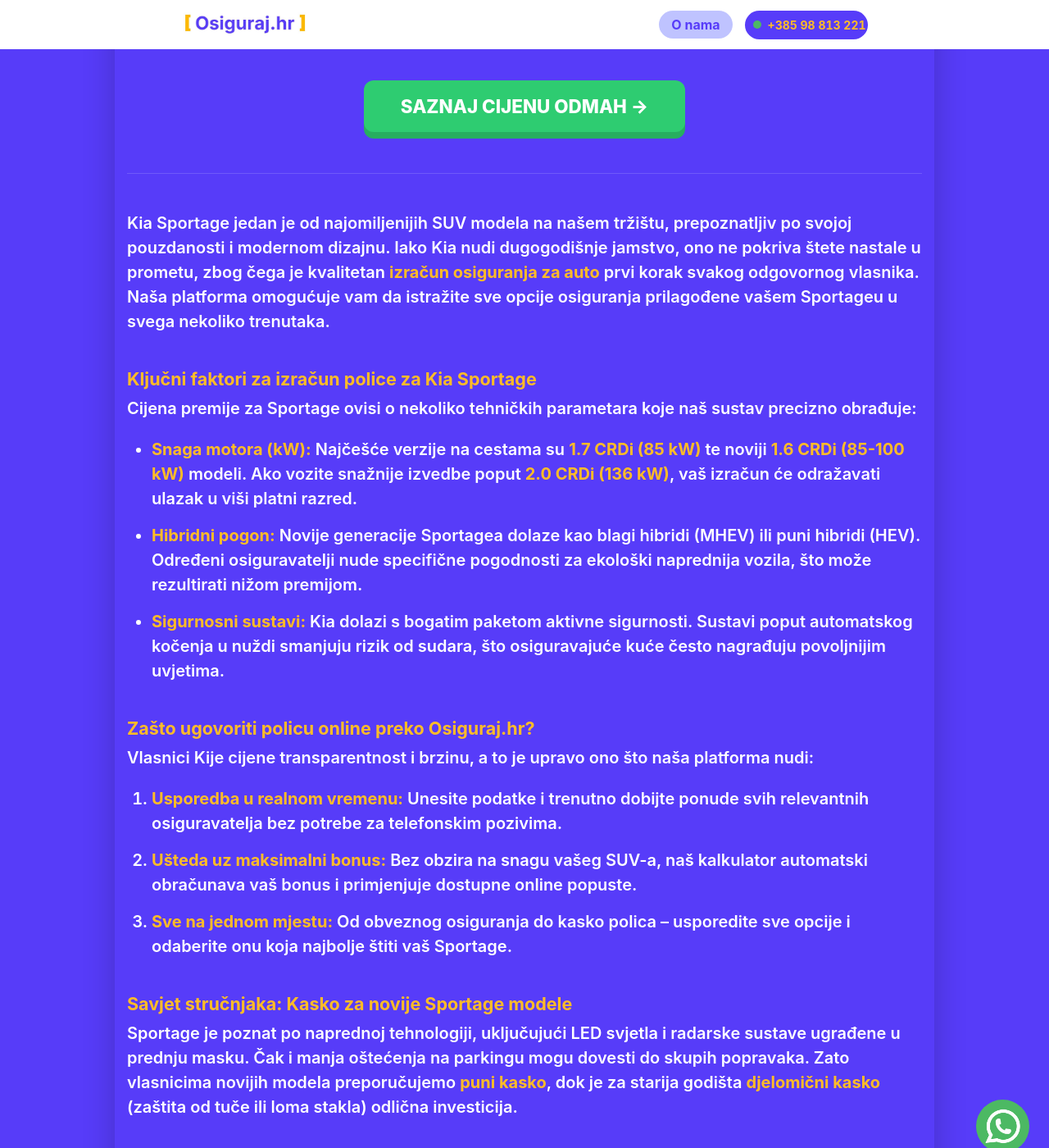
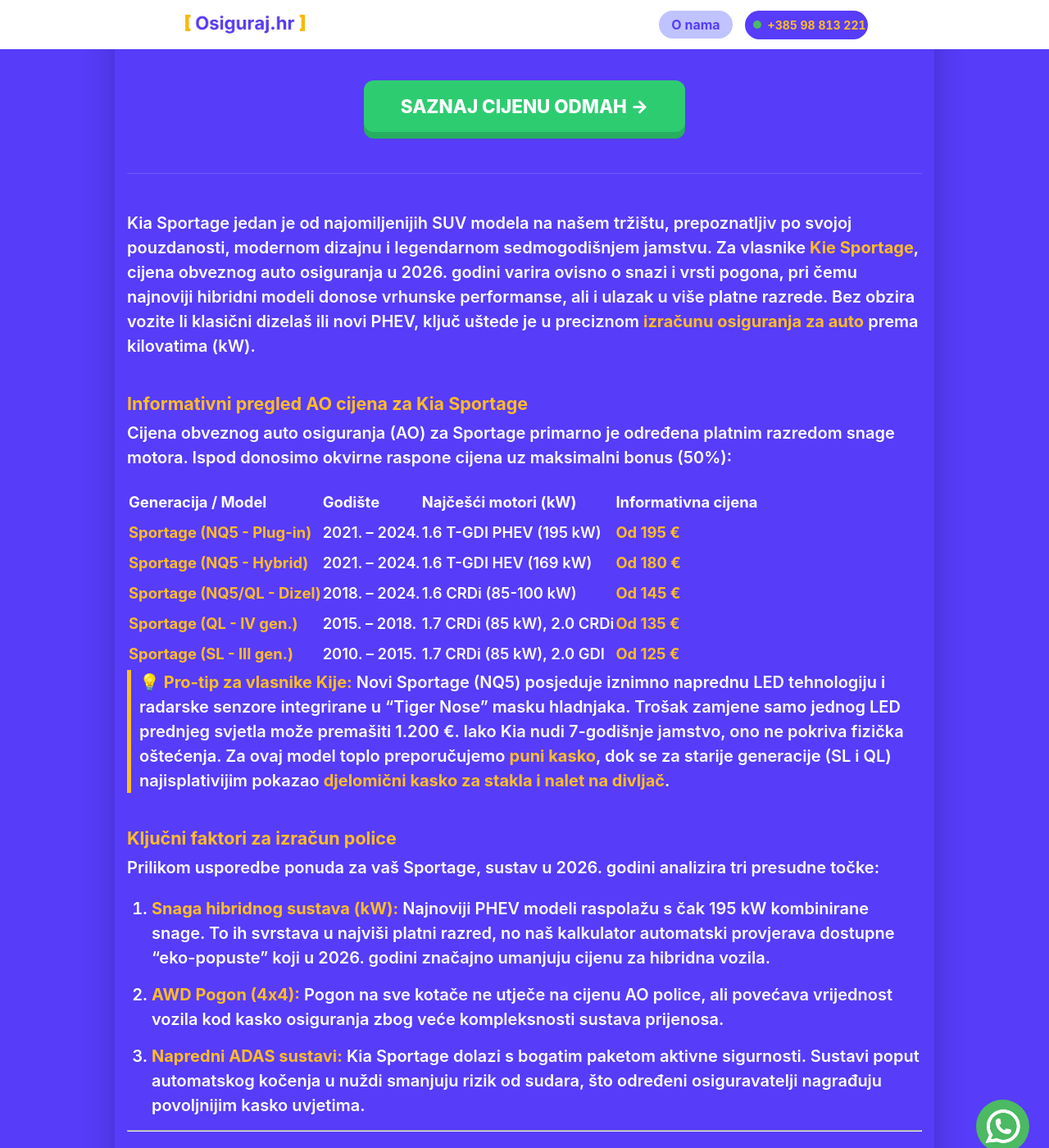
Before and after one commit to Filip-Gale/OsigurajHR, a Jekyll site: the page built from auto-osiguranje/kia-sportage.md, in a window 1280 px wide and 1400 px high, scrolled down 315 px. Shown: the whole window at 82% size. Built offline with Jekyll 4.4.1, drawn with Linux system fonts in a browser that asks for light colours; some of the changed text lies outside the part shown.

Commit message:
Update kia-sportage.md

```diff
--- a/auto-osiguranje/kia-sportage.md
+++ b/auto-osiguranje/kia-sportage.md
@@ -1,48 +1,82 @@
 ---
 layout: grad
-grad_ime: ""
-title: "Osiguranje za Kia Sportage | Online usporedba i ušteda (2026)"
+grad_ime: "Hrvatska"
+title: "Osiguranje za Kia Sportage | Cijene po godištima (2004-2024)"
 permalink: /auto-osiguranje/kia-sportage/
-description: "Saznajte točnu cijenu osiguranja za Kia Sportage. Usporedite ponude prema kW i godini proizvodnje uz uštedu do 30%."
+description: "Izračunajte cijenu osiguranja za Kia Sportage. Provjerite informativne cijene za Hybrid, PHEV i CRDi modele po godištima. Uštedite do 30% online."
 ---
 
-Kia Sportage jedan je od najomiljenijih SUV modela na našem tržištu, prepoznatljiv po svojoj pouzdanosti i modernom dizajnu. Iako Kia nudi dugogodišnje jamstvo, ono ne pokriva štete nastale u prometu, zbog čega je kvalitetan **izračun osiguranja za auto** prvi korak svakog odgovornog vlasnika. Naša platforma omogućuje vam da istražite sve opcije osiguranja prilagođene vašem Sportageu u svega nekoliko trenutaka.
+Kia Sportage jedan je od najomiljenijih SUV modela na našem tržištu, prepoznatljiv po svojoj pouzdanosti, modernom dizajnu i legendarnom sedmogodišnjem jamstvu. Za vlasnike **Kie Sportage**, cijena obveznog auto osiguranja u 2026. godini varira ovisno o snazi i vrsti pogona, pri čemu najnoviji hibridni modeli donose vrhunske performanse, ali i ulazak u više platne razrede. Bez obzira vozite li klasični dizelaš ili novi PHEV, ključ uštede je u preciznom **izračunu osiguranja za auto** prema kilovatima (kW).
 
-### Ključni faktori za izračun police za Kia Sportage
+### Informativni pregled AO cijena za Kia Sportage
 
-Cijena premije za Sportage ovisi o nekoliko tehničkih parametara koje naš sustav precizno obrađuje:
+Cijena obveznog auto osiguranja (AO) za Sportage primarno je određena platnim razredom snage motora. Ispod donosimo okvirne raspone cijena uz maksimalni bonus (50%):
 
-* **Snaga motora (kW):** Najčešće verzije na cestama su **1.7 CRDi (85 kW)** te noviji **1.6 CRDi (85-100 kW)** modeli. Ako vozite snažnije izvedbe poput **2.0 CRDi (136 kW)**, vaš izračun će odražavati ulazak u viši platni razred.
-* **Hibridni pogon:** Novije generacije Sportagea dolaze kao blagi hibridi (MHEV) ili puni hibridi (HEV). Određeni osiguravatelji nude specifične pogodnosti za ekološki naprednija vozila, što može rezultirati nižom premijom.
-* **Sigurnosni sustavi:** Kia dolazi s bogatim paketom aktivne sigurnosti. Sustavi poput automatskog kočenja u nuždi smanjuju rizik od sudara, što osiguravajuće kuće često nagrađuju povoljnijim uvjetima.
+| Generacija&nbsp;/&nbsp;Model | Godište&nbsp;&nbsp;&nbsp;&nbsp;&nbsp; | Najčešći motori (kW)&nbsp;&nbsp;&nbsp;&nbsp;&nbsp;&nbsp;&nbsp;&nbsp; | Informativna cijena |
+| :--- | :--- | :--- | :--- |
+| **Sportage (NQ5 - Plug-in)** | 2021. – 2024. | 1.6 T-GDI PHEV (195 kW) | **Od 195 €** |
+| **Sportage (NQ5 - Hybrid)** | 2021. – 2024. | 1.6 T-GDI HEV (169 kW) | **Od 180 €** |
+| **Sportage (NQ5/QL - Dizel)**| 2018. – 2024. | 1.6 CRDi (85-100 kW) | **Od 145 €** |
+| **Sportage (QL - IV gen.)** | 2015. – 2018. | 1.7 CRDi (85 kW), 2.0 CRDi | **Od 135 €** |
+| **Sportage (SL - III gen.)** | 2010. – 2015. | 1.7 CRDi (85 kW), 2.0 GDI | **Od 125 €** |
 
-### Zašto ugovoriti policu online preko Osiguraj.hr?
+> **💡 Pro-tip za vlasnike Kije:** Novi Sportage (NQ5) posjeduje iznimno naprednu LED tehnologiju i radarske senzore integrirane u "Tiger Nose" masku hladnjaka. Trošak zamjene samo jednog LED prednjeg svjetla može premašiti 1.200 €. Iako Kia nudi 7-godišnje jamstvo, ono ne pokriva fizička oštećenja. Za ovaj model toplo preporučujemo **puni kasko**, dok se za starije generacije (SL i QL) najisplativijim pokazao **djelomični kasko za stakla i nalet na divljač**.
 
-Vlasnici Kije cijene transparentnost i brzinu, a to je upravo ono što naša platforma nudi:
+### Ključni faktori za izračun police
 
-1. **Usporedba u realnom vremenu:** Unesite podatke i trenutno dobijte ponude svih relevantnih osiguravatelja bez potrebe za telefonskim pozivima.
-2. **Ušteda uz maksimalni bonus:** Bez obzira na snagu vašeg SUV-a, naš kalkulator automatski obračunava vaš bonus i primjenjuje dostupne online popuste.
-3. **Sve na jednom mjestu:** Od obveznog osiguranja do kasko polica – usporedite sve opcije i odaberite onu koja najbolje štiti vaš Sportage.
+Prilikom usporedbe ponuda za vaš Sportage, sustav u 2026. godini analizira tri presudne točke:
+1.  **Snaga hibridnog sustava (kW):** Najnoviji PHEV modeli raspolažu s čak 195 kW kombinirane snage. To ih svrstava u najviši platni razred, no naš kalkulator automatski provjerava dostupne "eko-popuste" koji u 2026. godini značajno umanjuju cijenu za hibridna vozila.
+2.  **AWD Pogon (4x4):** Pogon na sve kotače ne utječe na cijenu AO police, ali povećava vrijednost vozila kod kasko osiguranja zbog veće kompleksnosti sustava prijenosa.
+3.  **Napredni ADAS sustavi:** Kia Sportage dolazi s bogatim paketom aktivne sigurnosti. Sustavi poput automatskog kočenja u nuždi smanjuju rizik od sudara, što određeni osiguravatelji nagrađuju povoljnijim kasko uvjetima.
 
-### Savjet stručnjaka: Kasko za novije Sportage modele
-
-Sportage je poznat po naprednoj tehnologiji, uključujući LED svjetla i radarske sustave ugrađene u prednju masku. Čak i manja oštećenja na parkingu mogu dovesti do skupih popravaka. Zato vlasnicima novijih modela preporučujemo **puni kasko**, dok je za starija godišta **djelomični kasko** (zaštita od tuče ili loma stakla) odlična investicija.
+---
 
 <div class="faq-section">
     <h3>FAQ: Sve što trebate znati o osiguranju za Kia Sportage</h3>
 
     <div class="faq-item">
         <h4>Utječe li 7-godišnje jamstvo na cijenu osiguranja?</h4>
-        <p>Jamstvo proizvođača i polica auto osiguranja su dva odvojena pojma. Jamstvo pokriva mehaničke kvarove, dok polica osiguranja pokriva štete uzrokovane nezgodama, krađom ili vremenskim nepogodama.</p>
+        <p>Jamstvo proizvođača i polica osiguranja su dva odvojena pojma. Jamstvo pokriva mehaničke kvarove, dok polica osiguranja pokriva štete uzrokovane nezgodama, krađom ili vremenskim nepogodama.</p>
     </div>
 
     <div class="faq-item">
-        <h4>Što ako moj Sportage ima pogon na sva četiri kotača (AWD)?</h4>
-        <p>Pogon na sve kotače primarno se uzima u obzir kod kasko osiguranja jer utječe na nabavnu vrijednost vozila i kompleksnost popravka, dok kod obveznog osiguranja fokus ostaje na snazi motora (kW).</p>
+        <h4>Koja je razlika u osiguranju između dizelaša i hibrida?</h4>
+        <p>Glavna razlika je u snazi (kW). Dizelski Sportage (85-100 kW) je u startu povoljniji za AO policu, dok hibrid (169 kW) plaća više zbog snage, ali često ostvaruje popuste na kasko zbog sigurnosne opreme.</p>
     </div>
 
     <div class="faq-item">
-        <h4>Mogu li ugovoriti osiguranje na rate?</h4>
-        <p>Da, kroz naš <strong>izračun osiguranja za auto</strong> možete odabrati opciju plaćanja na rate karticama, čime premium zaštita postaje još pristupačnija.</p>
+        <h4>Mogu li prenijeti bonus s malog auta na Sportage?</h4>
+        <p>Apsolutno. Bonus je vezan uz osobu (vozača). Ako ste na prethodnom manjem automobilu imali 50% bonusa, on se u potpunosti primjenjuje i na vašu novu Kiu Sportage kroz naš online izračun.</p>
     </div>
 </div>
+
+<script type="application/ld+json">
+{
+  "@context": "https://schema.org",
+  "@type": "FAQPage",
+  "mainEntity": [{
+    "@type": "Question",
+    "name": "Utječe li 7-godišnje jamstvo na cijenu osiguranja?",
+    "acceptedAnswer": {
+      "@type": "Answer",
+      "text": "Ne, tvorničko jamstvo pokriva kvarove, dok auto osiguranje pokriva štete nastale u prometu, od krađe ili elementarnih nepogoda."
+    }
+  },
+  {
+    "@type": "Question",
+    "name": "Koja je razlika u osiguranju između dizelaša i hibrida?",
+    "acceptedAnswer": {
+      "@type": "Answer",
+      "text": "Razlika ovisi o kW razredu; dizelaši su obično u nižem platnom razredu snage, dok hibridi imaju više kW ali mogu ostvariti eko-popuste."
+    }
+  },
+  {
+    "@type": "Question",
+    "name": "Mogu li prenijeti bonus s malog auta na Sportage?",
+    "acceptedAnswer": {
+      "@type": "Answer",
+      "text": "Da, bonus od 50% ili više je prenosiv i automatski se primjenjuje na novu policu Kie Sportage preko našeg kalkulatora."
+    }
+  }]
+}
+</script>
```
